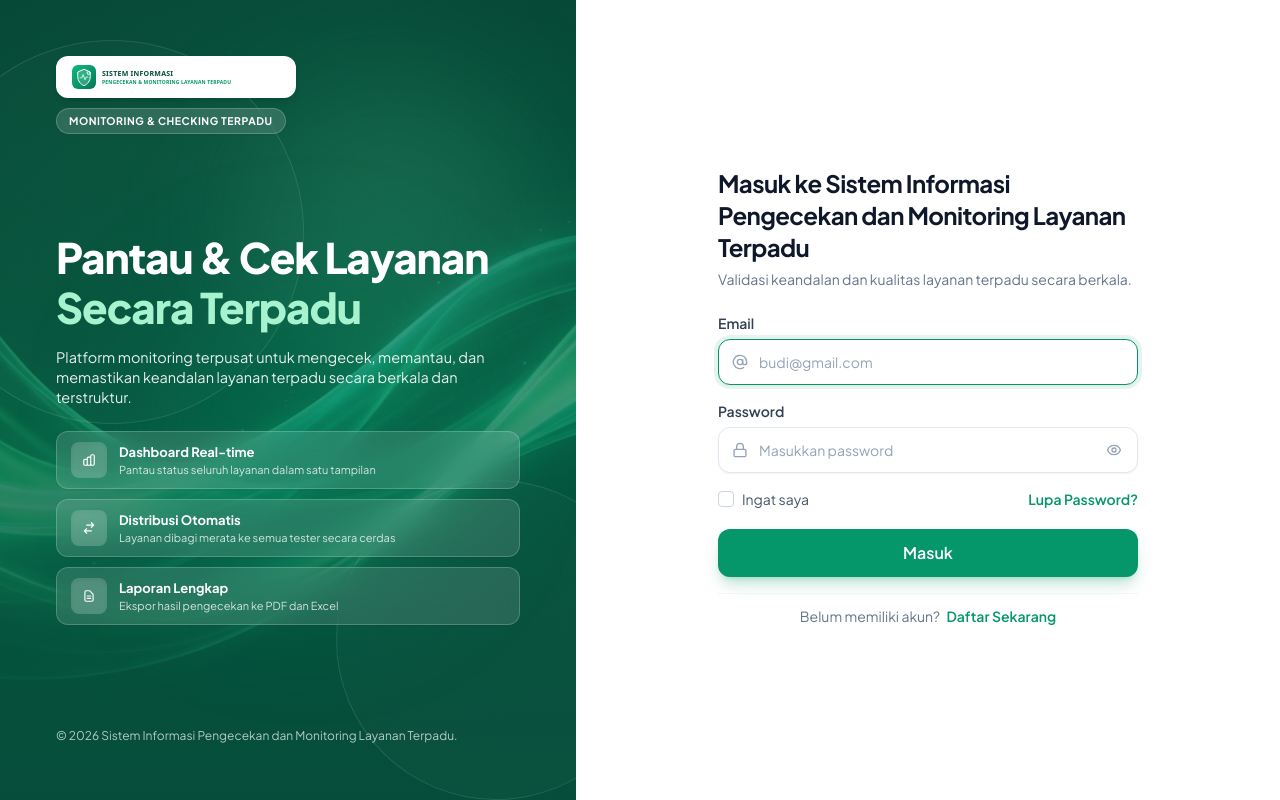
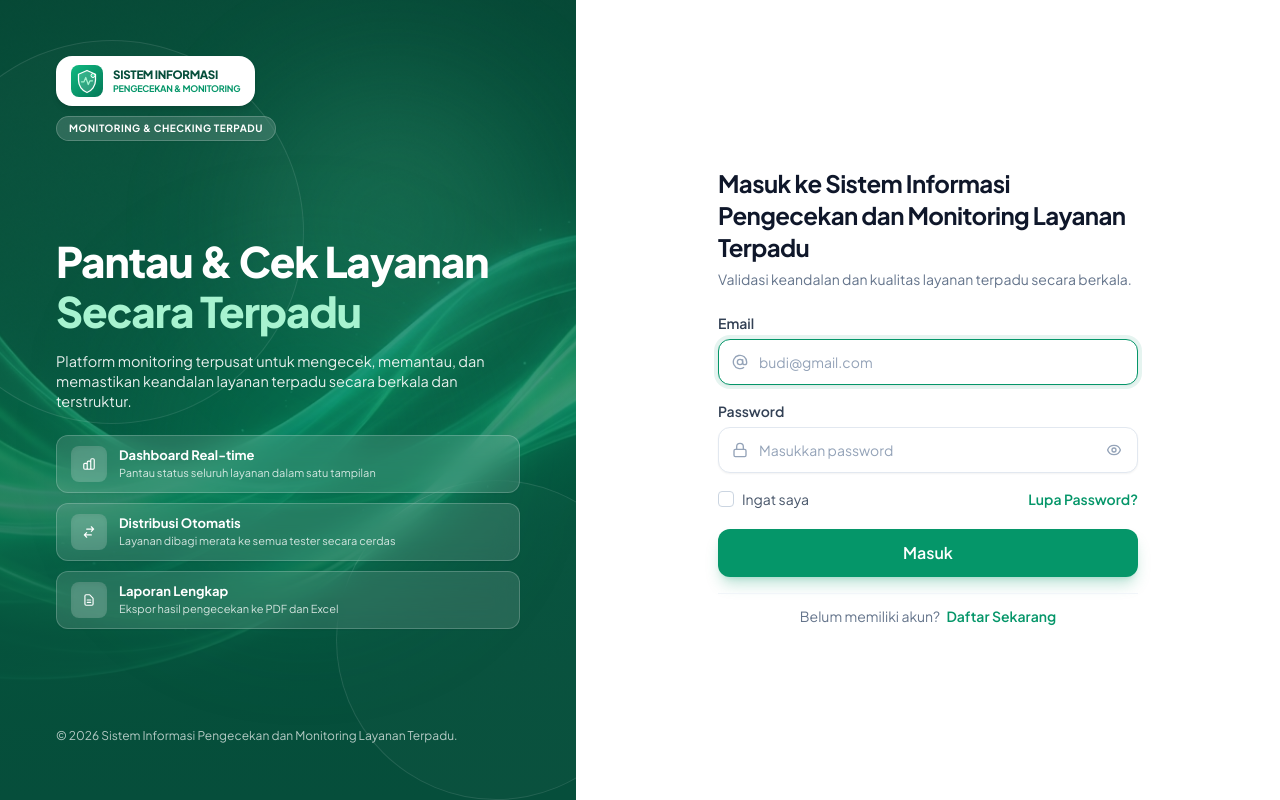
Before and after one commit to EvelinSA05/sistem-informasi-pengecekan-dan-monitoring-layanan-terpadu, a Laravel app: page /login in a window 1280 px wide. Run offline with Laravel 12, Linux system fonts and the light colour scheme; style sheets or scripts are compiled from the project's sources; some libraries are stand-ins or nearby versions.

Commit message:
fix(auth): polish brand label and badge layout in Login page

```diff
--- a/resources/js/Pages/Auth/Login.vue
+++ b/resources/js/Pages/Auth/Login.vue
@@ -201,29 +201,37 @@ const submit = () => {
 
  <!-- Mobile Top Header (Logo left, Badge right) -->
 	<div class="relative z-10 flex flex-row items-center justify-between md:hidden mb-2.5">
- <div class="px-3 py-1.5 rounded-xl bg-white shadow-md border border-white/80 flex items-center gap-2">
+		<div class="px-3 py-1.5 rounded-xl bg-white shadow-md border border-white/90 flex items-center gap-2 max-w-[70%]">
 			<img
- src="/images/logo-layanan-terpadu.svg"
- alt="Sistem Informasi Pengecekan dan Monitoring Layanan Terpadu"
- class="h-6 w-auto object-contain"
+				src="/images/icon-layanan-terpadu.svg"
+				alt="Icon"
+				class="w-6 h-6 shrink-0 object-contain"
 			/>
+			<div class="min-w-0 flex-1 flex flex-col justify-center">
+				<span class="text-[9.5px] font-extrabold text-[#064e3b] leading-tight tracking-tight uppercase truncate">SISTEM INFORMASI</span>
+				<span class="text-[7.5px] font-bold text-[#059669] leading-tight tracking-tight uppercase truncate">PENGECEKAN &amp; MONITORING</span>
 			</div>
- <div class="inline-flex items-center px-3 py-1 rounded-full bg-white/15 backdrop-blur-md border border-white/20 shadow-sm">
- <span class="text-[10px] font-bold tracking-wider text-white uppercase">LAYANAN TERPADU</span>
+		</div>
+		<div class="inline-flex items-center px-2.5 py-1 rounded-full bg-white/15 backdrop-blur-md border border-white/20 shadow-sm">
+			<span class="text-[9.5px] font-bold tracking-wider text-white uppercase">LAYANAN TERPADU</span>
 		</div>
 	</div>
 
 	<!-- Desktop Top: Logo & Badge Group (Jarak pendek dan rapi) -->
 	<div class="relative z-10 hidden md:flex flex-col items-start gap-2.5 mb-6 xl:mb-7">
- <div class="inline-flex px-3.5 py-1.5 rounded-xl bg-white shadow-md border border-white/90 items-center gap-2">
+		<div class="inline-flex px-3.5 py-2 rounded-2xl bg-white shadow-md border border-white/90 items-center gap-2.5">
 			<img
- src="/images/logo-layanan-terpadu.svg"
- alt="Sistem Informasi Pengecekan dan Monitoring Layanan Terpadu"
- class="h-7 w-auto object-contain"
+				src="/images/icon-layanan-terpadu.svg"
+				alt="Icon"
+				class="w-8 h-8 shrink-0 object-contain"
 			/>
+			<div class="min-w-0 flex flex-col justify-center">
+				<span class="text-[11.5px] font-extrabold text-[#064e3b] leading-tight tracking-tight uppercase">SISTEM INFORMASI</span>
+				<span class="text-[9px] font-bold text-[#059669] leading-tight tracking-tight uppercase">PENGECEKAN &amp; MONITORING</span>
+			</div>
 		</div>
 		<div class="inline-flex items-center px-3 py-1 rounded-full bg-white/15 backdrop-blur-md border border-white/20 shadow-sm w-fit">
- <span class="text-[10.5px] font-bold tracking-wider text-white uppercase">MONITORING & CHECKING TERPADU</span>
+			<span class="text-[10px] font-bold tracking-wider text-white uppercase">MONITORING &amp; CHECKING TERPADU</span>
 		</div>
 	</div>
 
```
Lines whose indentation alone changed are shown as unchanged.
